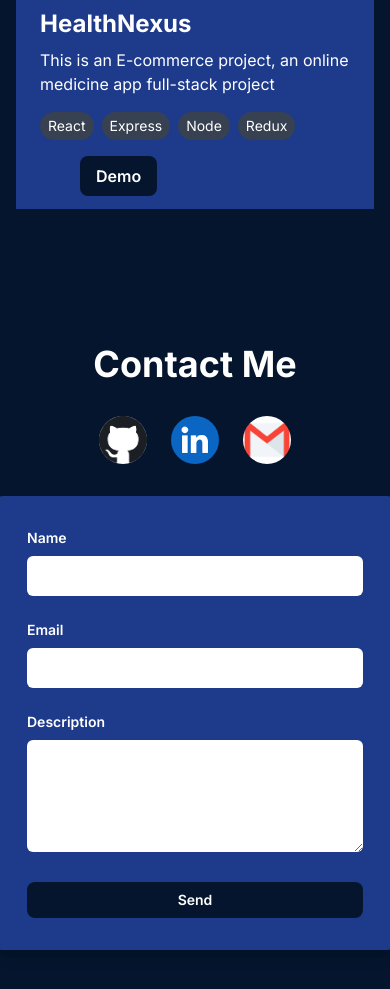
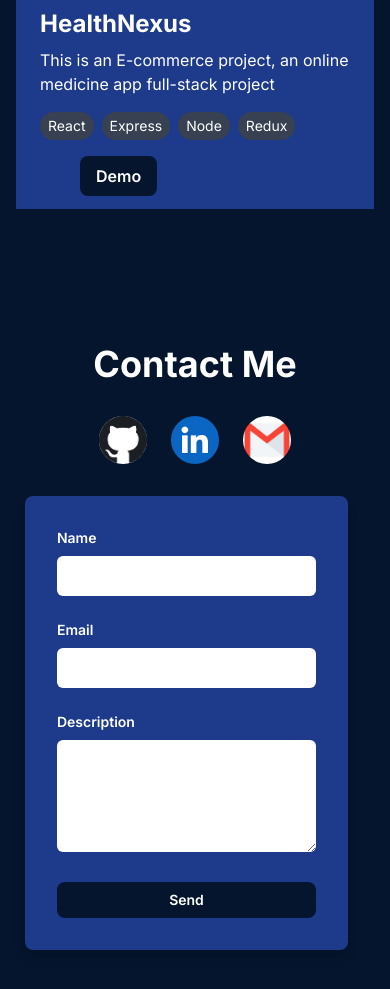
Before and after one commit to Nithin2701s/bala-portfolio, a Next.js app: page / in a window 390 px wide. Shown: the part 3298-4287 px from the top of the page. Built offline with nearby package versions, Linux system fonts and the light colour scheme.

Commit message:
commited change

```diff
--- a/src/app/style.css
+++ b/src/app/style.css
@@ -115,7 +115,7 @@
         flex-direction: column;
     }
    .contact-form {
-    width: 25rem;
+    width: 95%;
    }
    .contact-icons a img{
      width: 3rem;
```
